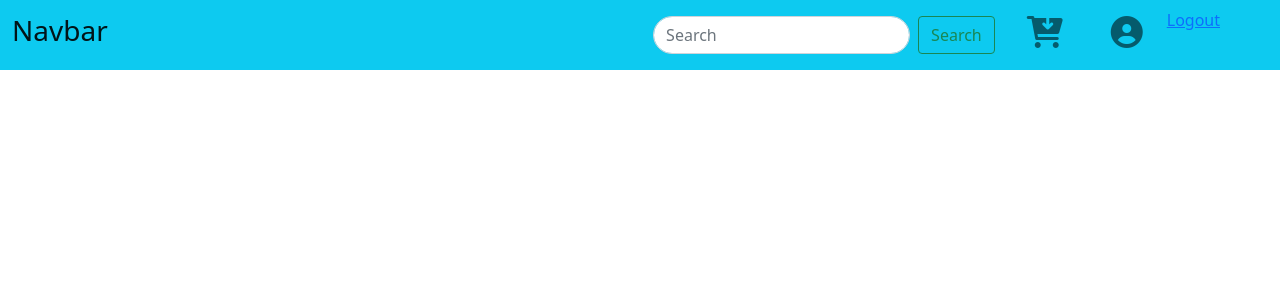
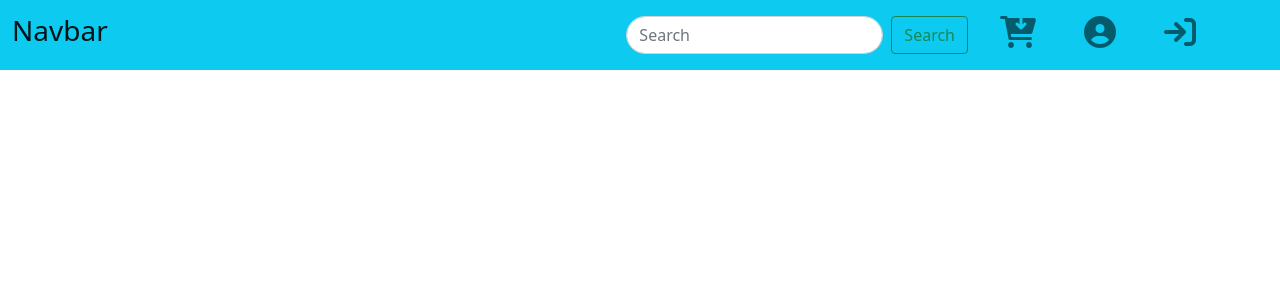
Before and after one commit to MRezan/Customer-relationship-management-system, a PHP site: page /navbar.php in a window 1280 px wide. Shown: the top 300 px of the page. Run offline with PHP 8.4, Linux system fonts and the light colour scheme; some libraries are stand-ins or nearby versions.

Commit message:
update navbar

```diff
--- a/Users/cart.php
+++ b/Users/cart.php
@@ -1,5 +1,4 @@
 <?php
-session_start();
 include "../navbar.php"
 ?>
 <!DOCTYPE html>
--- a/navbar.php
+++ b/navbar.php
@@ -1,3 +1,7 @@
+<?php
+session_start();
+
+?>
 <!DOCTYPE html>
 <html lang="en">
 <head>
@@ -35,7 +39,22 @@
         <a href="registration_form.php"><i class="fa-solid fa-circle-user nav-link fa-2x"></i></a>
         </li>
 
-        <li><a href="logout.php">Logout</a></li>
+       <?php
+       if(empty($_SESSION['userid']))
+       {
+        echo "<li class='nav-item mx-3'>
+        <a href='login_form.php'><i class='fa fa-sign-in nav-link fa-2x'></i></a>
+        </li>";
+       }
+       else
+       {
+        echo "<li class='nav-item mx-3'>
+        <a href='logout.php'><i class='fa fa-sign-out nav-link fa-2x'></i></a>
+        </li>";
+       }
+       ?>
+
+
 
       </ul>
 
```
Also changed, not shown: Users/profile.php (added, +16 -0 lines).
